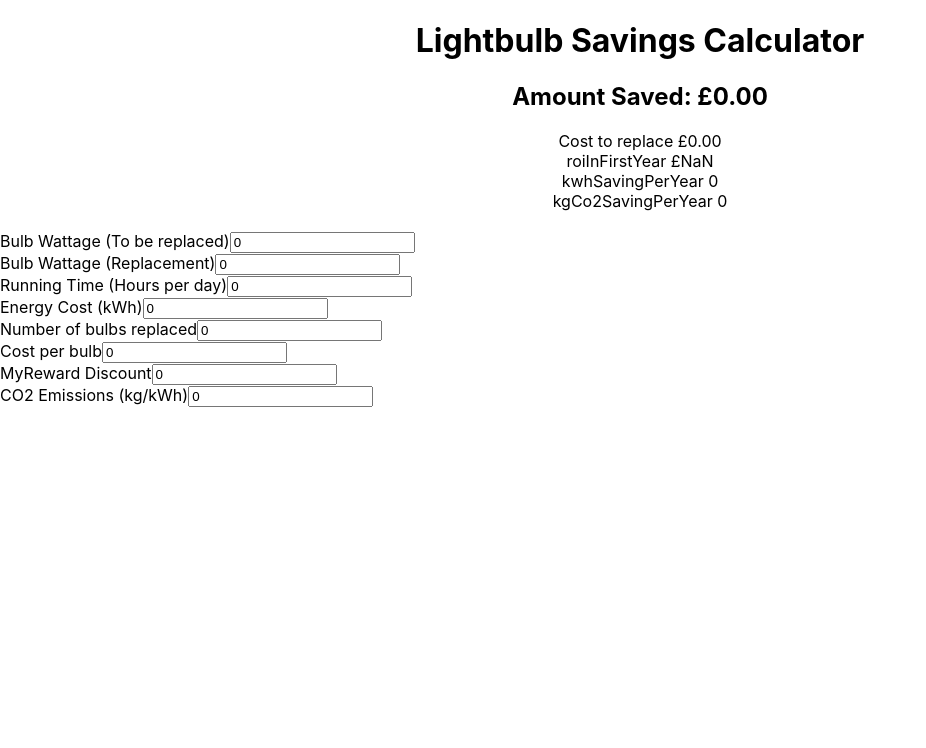
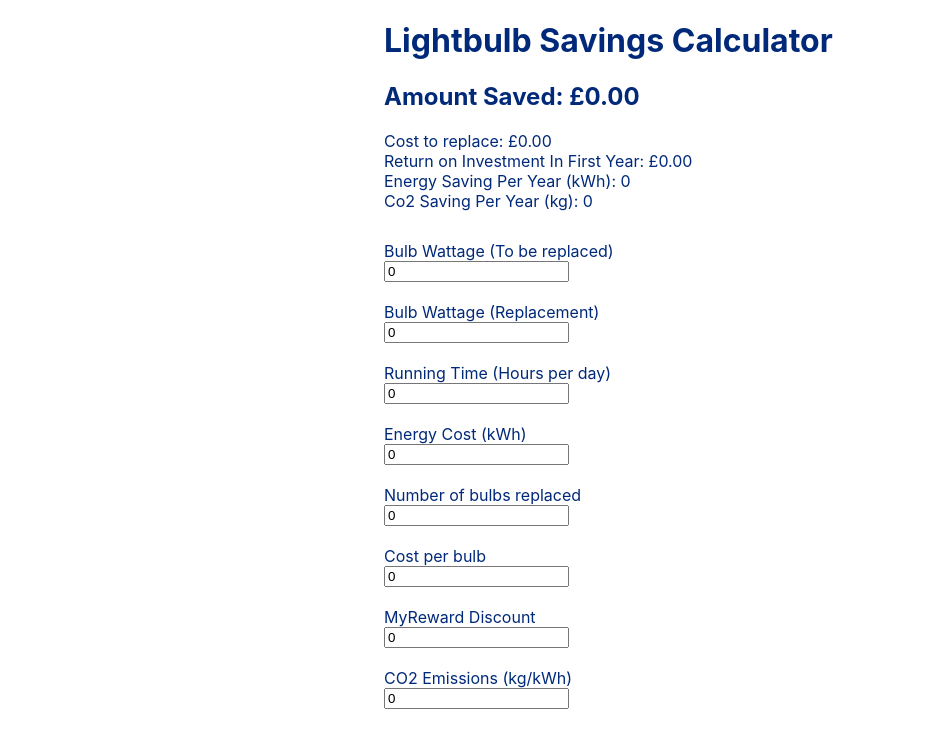
Before and after one commit to Creactivate/lightbulb-calc, a React (Create React App) app: page / in a window 1280 px wide. Shown: the top 748 px of the page, without its empty margins (0-926 px from the left). Built offline with nearby package versions, Linux system fonts and the light colour scheme.

Commit message:
updated css and removed auto zeroes

```diff
--- a/src/App.css
+++ b/src/App.css
@@ -1,5 +1,5 @@
-.App {
-  text-align: center;
+.App{
+  padding: 0 30%;
 }
 
 .App-logo {
@@ -39,6 +39,18 @@
 
 .calc-form {
   display: flex;
+  height: 100vh;
+  flex-direction: column;
+}
+
+label {
+  display:flex;
   flex-direction: column;
   align-items: flex-start;
+  padding: 10px 0;
 }
+
+div, h1, h2 {
+  font-family: NBS, ArialNarrow, -apple-system, BlinkMacSystemFont, "Segoe UI", Roboto, Oxygen, Ubuntu, Cantarell, "Fira Sans", "Droid Sans", "Helvetica Neue", sans-serif;
+  color: rgb(0, 41, 121);
+}
--- a/src/App.js
+++ b/src/App.js
@@ -86,11 +86,11 @@ function App() {
     let tmpSetRoiInFirstYear = calcRoiInFirstYear(tmpSetSavedPerYear, tmpSetCostToReplace)
     let tmpSetKgCo2SavingPerYear = calcKgCo2SavingPerYear(tmpSetKwhSavingPerYear, emissionsPerKwh)
 
-    setCostToReplace(tmpSetCostToReplace)
-    setSavedPerYear(tmpSetSavedPerYear)
-    setRoiInFirstYear(tmpSetRoiInFirstYear)
-    setKwhSavingPerYear(tmpSetKwhSavingPerYear)
-    setKgCo2SavingPerYear(tmpSetKgCo2SavingPerYear)
+    setCostToReplace(tmpSetCostToReplace || 0)
+    setSavedPerYear(tmpSetSavedPerYear || 0)
+    setRoiInFirstYear(tmpSetRoiInFirstYear || 0)
+    setKwhSavingPerYear(tmpSetKwhSavingPerYear || 0)
+    setKgCo2SavingPerYear(tmpSetKgCo2SavingPerYear || 0)
 
     // output variables
     localStorage.setItem("roiInFirstYear", roiInFirstYear)
@@ -113,35 +113,35 @@ function App() {
     <div className="App">
       <h1>Lightbulb Savings Calculator</h1>
       <h2>Amount Saved: {formatter.format(savedPerYear)}</h2>
-      <div>Cost to replace {formatter.format(costToReplace)}</div>
-      <div>roiInFirstYear {formatter.format(roiInFirstYear)}</div>
-      <div>kwhSavingPerYear {kwhSavingPerYear}</div>
-      <div>kgCo2SavingPerYear {kgCo2SavingPerYear}</div>
+      <div>Cost to replace: {formatter.format(costToReplace)}</div>
+      <div>Return on Investment In First Year: {formatter.format(roiInFirstYear)}</div>
+      <div>Energy Saving Per Year (kWh): {kwhSavingPerYear}</div>
+      <div>Co2 Saving Per Year (kg): {kgCo2SavingPerYear}</div>
       <br/>
       <form className="calc-form">
         <label>Bulb Wattage (To be replaced)
-          <input type="number" value={wattageToBeReplaced} onChange={(e)=> setWattageToBeReplaced(parseInt(e.target.value) || 0)}/>
+          <input type="number" value={wattageToBeReplaced} onChange={(e)=> setWattageToBeReplaced(parseInt(e.target.value))}/>
         </label>
         <label>Bulb Wattage (Replacement)
-          <input type="number" value={wattageReplacement} onChange={(e)=> setWattageReplacement(parseInt(e.target.value) || 0)}/>
+          <input type="number" value={wattageReplacement} onChange={(e)=> setWattageReplacement(parseInt(e.target.value))}/>
         </label>
         <label>Running Time (Hours per day)
-          <input type="number" value={runningTimeHPD} onChange={(e)=> setRunningTimeHPD(e.target.value || 0)}/>
+          <input type="number" value={runningTimeHPD} onChange={(e)=> setRunningTimeHPD(e.target.value)}/>
         </label>
         <label>Energy Cost (kWh)
-          <input type="number" value={energyCost} onChange={(e)=> setEnergyCost(e.target.value || 0)}/>
+          <input type="number" value={energyCost} onChange={(e)=> setEnergyCost(e.target.value)}/>
         </label>
         <label>Number of bulbs replaced
-          <input type="number" value={numberOfBulbsReplaced} onChange={(e)=> setNumberOfBulbsReplaced(parseInt(e.target.value) || 0)}/>
+          <input type="number" value={numberOfBulbsReplaced} onChange={(e)=> setNumberOfBulbsReplaced(parseInt(e.target.value))}/>
         </label>
         <label>Cost per bulb
-          <input type="number" value={costPerBulb} onChange={(e)=> setCostPerBulb(e.target.value || 0)}/>
+          <input type="number" value={costPerBulb} onChange={(e)=> setCostPerBulb(e.target.value)}/>
         </label>
         <label>MyReward Discount
-          <input type="number" value={myRewardDiscount} onChange={(e)=> setMyRewardDiscount(e.target.value || 0)}/>
+          <input type="number" value={myRewardDiscount} onChange={(e)=> setMyRewardDiscount(e.target.value)}/>
         </label>
         <label>CO2 Emissions (kg/kWh)
-          <input type="number" value={emissionsPerKwh} onChange={(e)=> setEmissionsPerKWH(e.target.value || 0)}/>
+          <input type="number" value={emissionsPerKwh} onChange={(e)=> setEmissionsPerKWH(e.target.value)}/>
         </label>
         {/* <label>Contribution frequency
           <select value={lightbulb type} onChange={(e)=> setLightbulbType(e.target.value)}>
```
